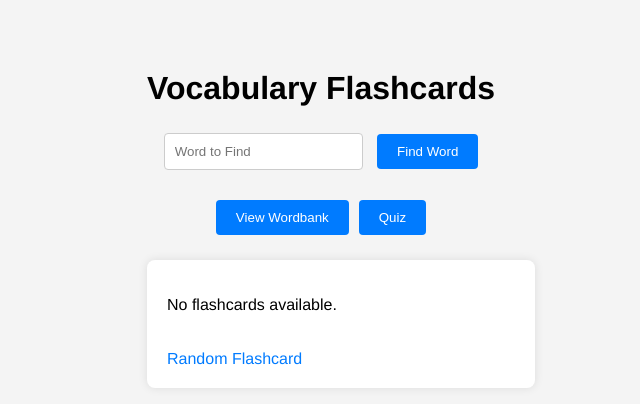
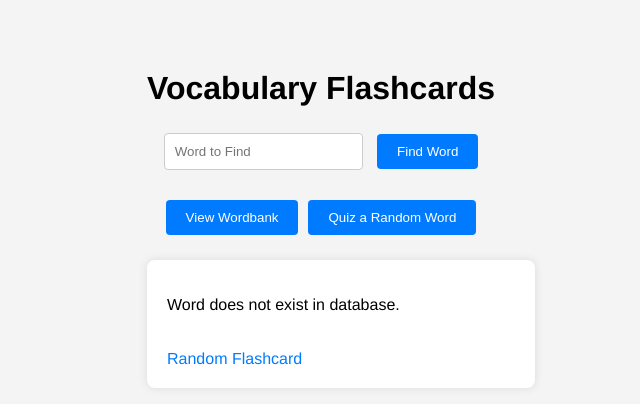
Before and after one commit to henry-sm/dictionary-flask, a Flask app: page / in a window 1280 px wide. Shown: the part 182-586 px from the top of the page, without its empty margins (319-959 px from the left). Run offline with Flask 3, Linux system fonts and the light colour scheme; data that the repository does not hold is empty; some libraries are stand-ins or nearby versions.

Commit message:
added quiz

```diff
--- a/app.py
+++ b/app.py
@@ -75,7 +75,10 @@ def findel_word():
 @app.route('/find', methods=['POST'])
 def find():
     try:
-        word = request.args.get('word')
+
+        word = request.form.get('word')
+        #word = request.args.get('word')
+        print(word)
         flashcard = mongo.db.flashcards.find_one({'word': word})
         if flashcard:
             return render_template('find.html', flashcard=flashcard)
@@ -89,13 +92,21 @@ def find():
 @app.route('/quiz')
 def quiz():
     try:
-        flashcards = list(mongo.db.flashcards.aggregate([{'$sample': {'size': 5}}]))  # get 5 random and quiz them
-        all_flashcards = list(mongo.db.flashcards.find({}))
+        flashcards = list(mongo.db.flashcards.aggregate([{'$sample': {'size': 4}}]))  # get 5 random and quiz them
+        word = flashcards[0]['word']
+        answer = flashcards[0]['meaning']
+        options = [flashcards[0]['meaning'], flashcards[1]['meaning'], flashcards[2]['meaning'], flashcards[3]['meaning'] ]
+        random.shuffle(options)
+        print(answer, options)
+        #all_flashcards = list(mongo.db.flashcards.find({}))
+        #print(flashcards)
+        """
         for flashcard in flashcards:
             incorrect_options = random.sample([fc['meaning'] for fc in all_flashcards if fc['word'] != flashcard['word']], 3)
             flashcard['options'] = incorrect_options + [flashcard['meaning']]
             random.shuffle(flashcard['options'])
-        return render_template('quiz.html', flashcards=flashcards)
+        """
+        return render_template('quiz.html', word = word, answer = answer, options = options)
     except Exception as e:
         app.logger.error(f"Error fetching flashcards: {e}")
         return f"Error fetching flashcards: {e}"
--- a/templates/index.html
+++ b/templates/index.html
@@ -19,7 +19,7 @@
         <nav class="nav">
 
             <button onclick="location.href='/modify'" class="nav-button">View Wordbank</button>
-            <button onclick="location.href='/quiz'" class="nav-button">Quiz</button>
+            <button onclick="location.href='/quiz'" class="nav-button">Quiz a Random Word</button>
         </nav>
         <div class="container">
             {% if flashcard %}
@@ -27,7 +27,7 @@
                 <div class="figure-of-speech">{{ flashcard.figure_of_speech }}</div>
                 <div class="meaning">{{ flashcard.meaning }}</div>
             {% else %}
-                <p>No flashcards available.</p>
+                <p>Word does not exist in database.</p>
             {% endif %}
             <a href="/" class="back-link">Random Flashcard</a>
         </div>
```
Also changed, not shown: templates/quiz.html (+15 -9 lines).
